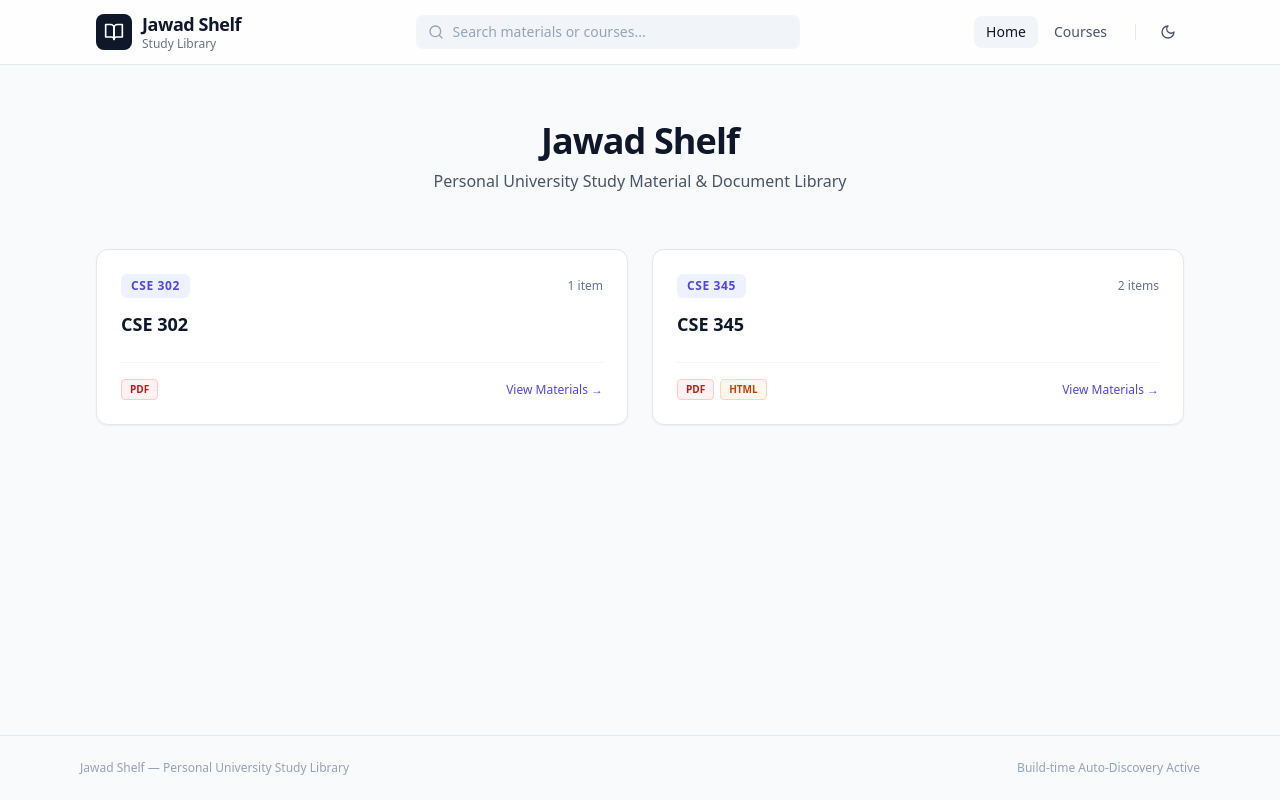
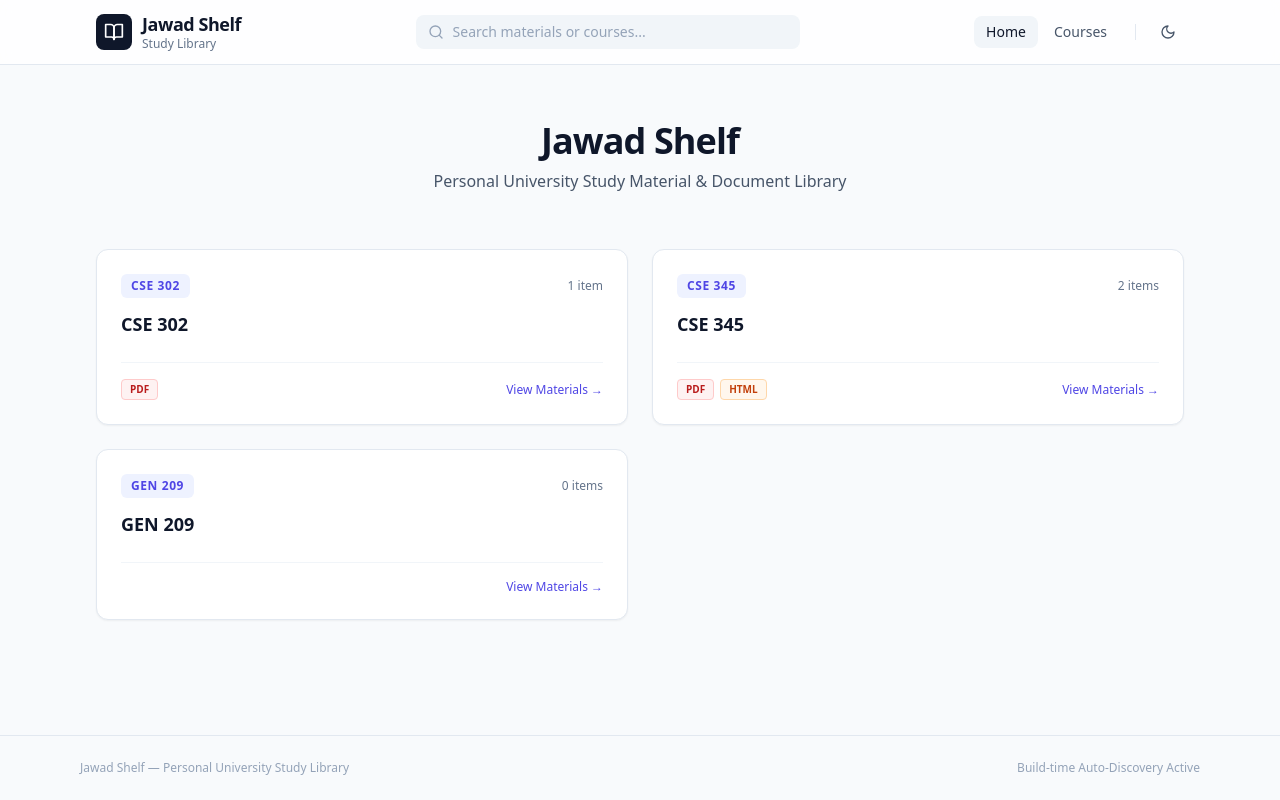
Before and after one commit to Tahsin-Jawad/JawadShelf, a React (Vite) app: page / in a window 1280 px wide. Built offline with nearby package versions, Linux system fonts and the light colour scheme.

Commit message:
Added new materials

```diff
--- a/src/data/materials.generated.ts
+++ b/src/data/materials.generated.ts
@@ -63,5 +63,12 @@ export const generatedCourses: CourseData[] = [
         "sizeInBytes": 89765
       }
     ]
+  },
+  {
+    "id": "gen-209",
+    "code": "GEN 209",
+    "title": "GEN 209",
+    "chapters": [],
+    "others": []
   }
 ];
```
Also changed, not shown: 1 other file (tests, documents, lock files or other folders).
